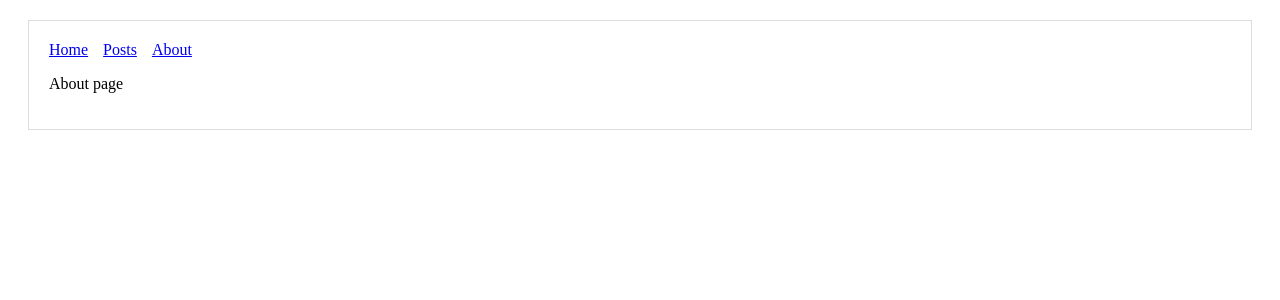
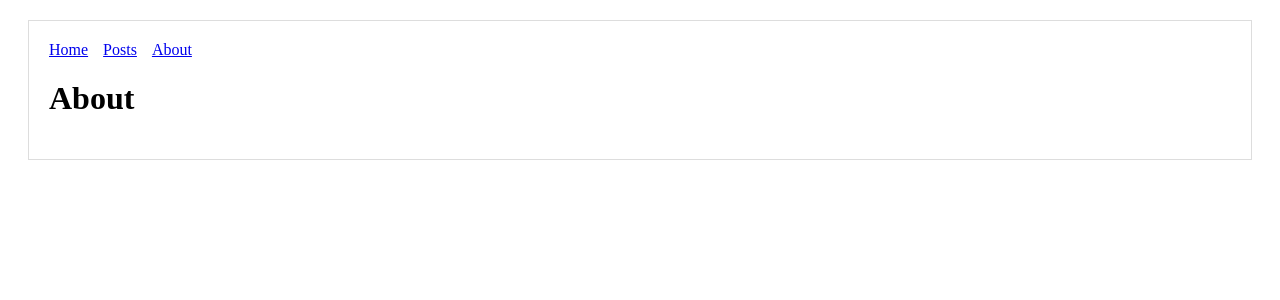
Before and after one commit to NikolasMelui/nextjs-test, a Next.js app: page /about in a window 1280 px wide. Shown: the top 300 px of the page. Built offline with nearby package versions, Linux system fonts and the light colour scheme.

Commit message:
Fox About page

```diff
--- a/pages/about.js
+++ b/pages/about.js
@@ -3,7 +3,7 @@ import Layout from "../components/MyLayout";
 const About = () => (
   <div>
     <Layout>
-      <p>About page</p>
+      <h1>About</h1>
     </Layout>
   </div>
 );
```
